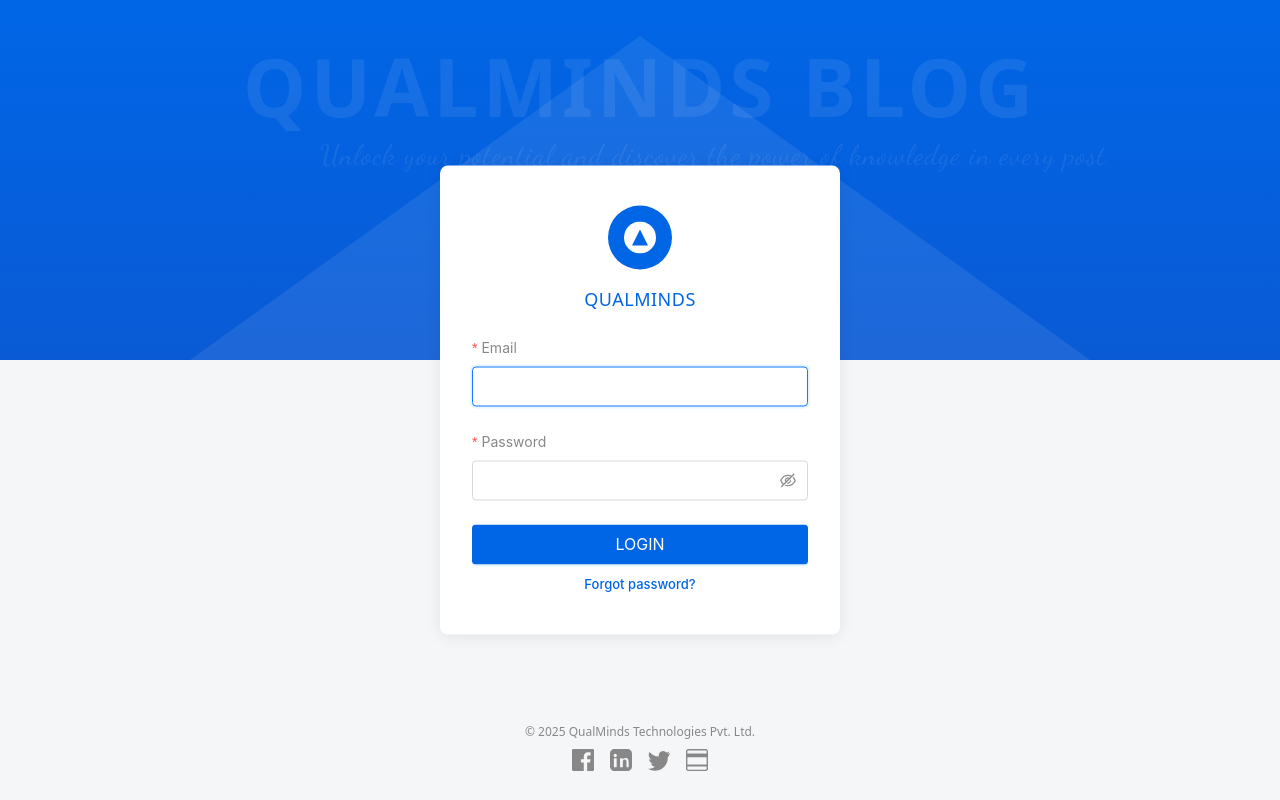
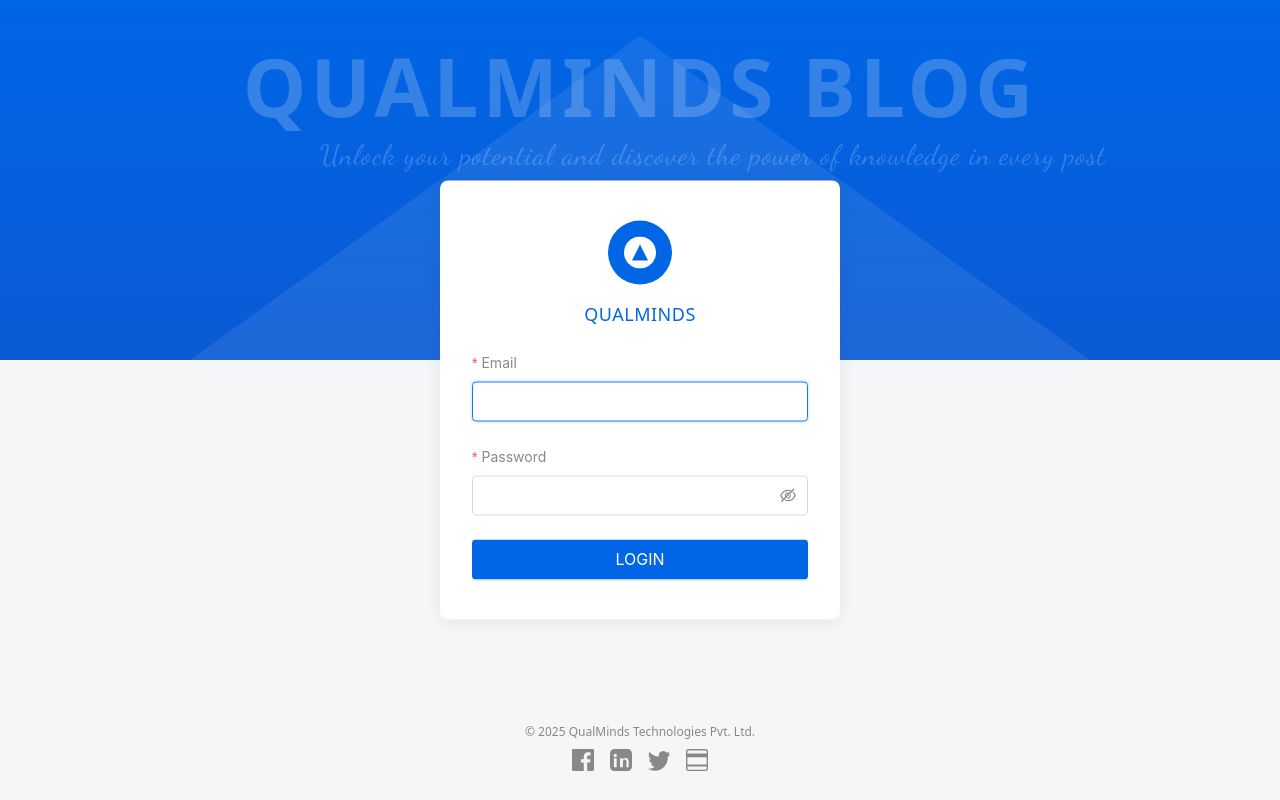
Before and after one commit to qm-samanth/qm_blog_admin_web, a React (Vite) app: page / in a window 1280 px wide. Built offline with nearby package versions, Linux system fonts and the light colour scheme.

Commit message:
added small change

```diff
--- a/src/App.tsx
+++ b/src/App.tsx
@@ -132,7 +132,7 @@
               fontSize: 'clamp(32px, 8vw, 80px)',
               fontWeight: 900,
               color: '#fff',
-              opacity: 0.08,
+              opacity: 0.2,
               letterSpacing: 4,
               whiteSpace: 'nowrap',
             }}>
@@ -143,7 +143,7 @@
               fontStyle: 'italic',
               fontFamily: '"Dancing Script", cursive',
               color: '#fff',
-              opacity: 0.08,
+              opacity: 0.2,
               marginTop: -12,
               fontWeight: 400,
               letterSpacing: 1,
@@ -229,9 +229,7 @@
                 LOGIN
               </Button>
             </Form.Item>
-            <div style={{ textAlign: 'center', marginBottom: 8 }}>
-              <a href="#" style={{ color: '#0066e6', fontSize: 13 }}>Forgot password?</a>
-            </div>
+
             {loginError && <div style={{ color: 'red', marginTop: 8, textAlign: 'center' }}>{loginError}</div>}
           </Form>
         </div>
```
